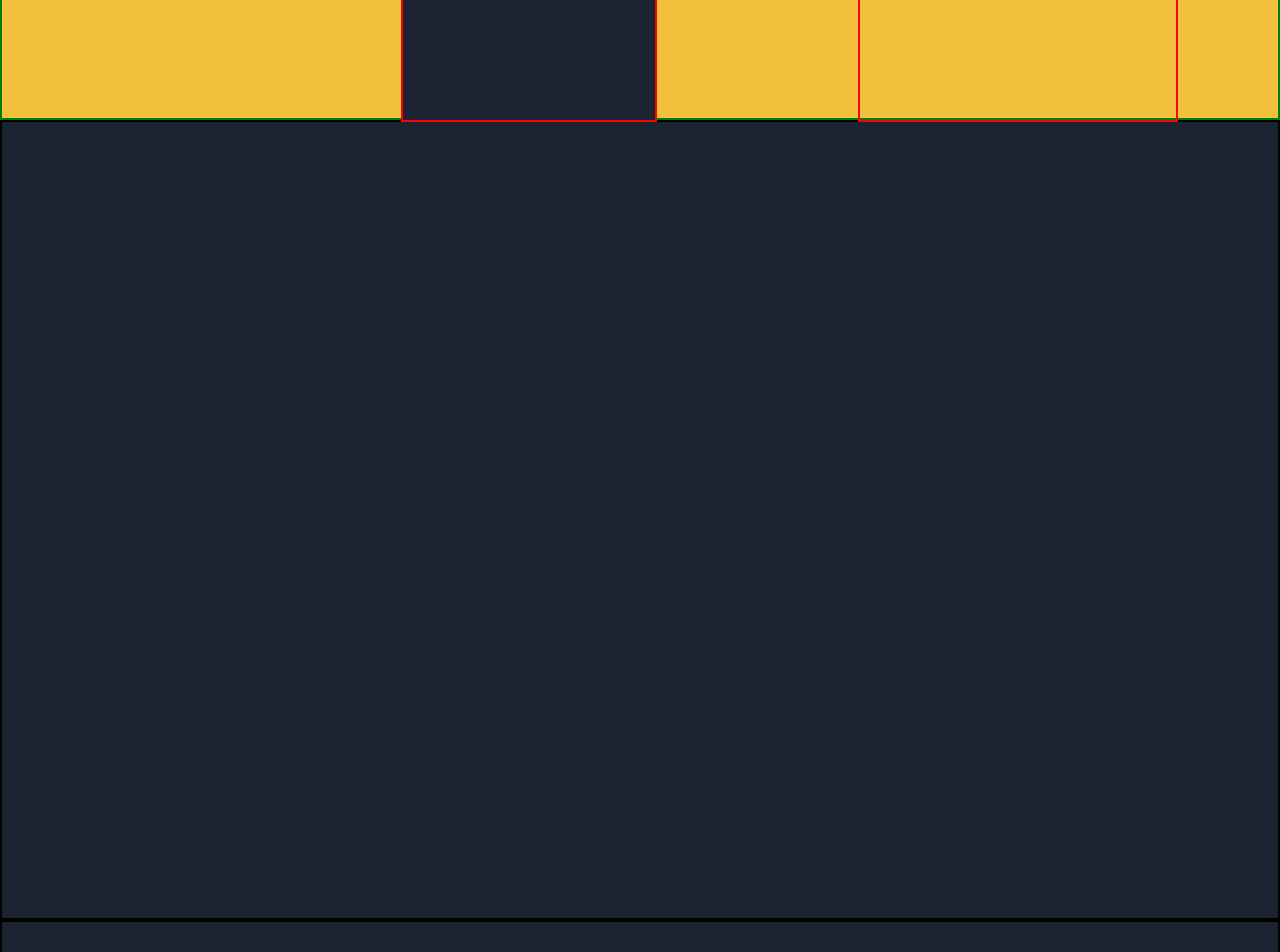
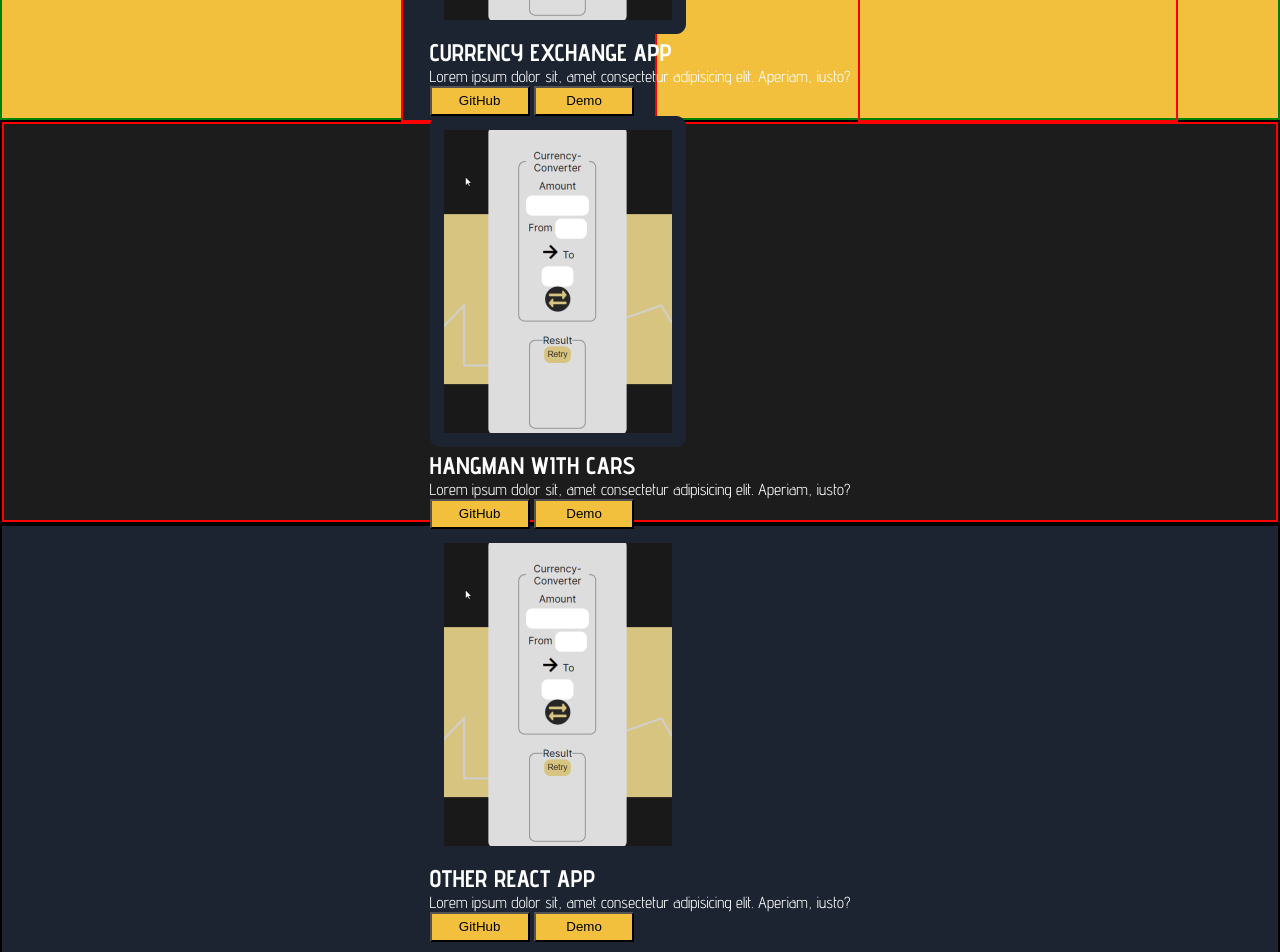
Before and after one commit to andreiBarut/web-portfolio, a plain HTML site: page index.html in a window 1280 px wide. Shown: the part 1480-2432 px from the top of the page. Drawn offline with Linux system fonts and the light colour scheme.

Commit message:
added third page

```diff
--- a/index.html
+++ b/index.html
@@ -57,7 +57,7 @@
 				</div>
 			</section>
 		</div>
-
+		<!-- ^SECOND PAGE - SKILLS PAGE -->
 		<div class="skills-page page">
 			<img src="img/plane.png" alt="#" class="moving-plane" />
 			<section class="skills-section">
@@ -89,7 +89,51 @@
 				<img src="img/close-tag.png" alt="#" />
 			</section>
 		</div>
-		<div class="projects-page page"></div>
+
+		<!--^  THIRD PAGE - PROJECTS PAGE-->
+		<div class="projects-page page">
+			<section class="project-section">
+				<div class="project-ss">
+					<img src="img/currency-app.png" alt="#" />
+					<article class="about-app">
+						<h2>CURRENCY EXCHANGE APP</h2>
+						<p>
+							Lorem ipsum dolor sit, amet consectetur adipisicing elit. Aperiam, iusto?
+						</p>
+						<div class="project-button-container">
+							<button>GitHub</button>
+							<button>Demo</button>
+						</div>
+					</article>
+				</div>
+				<div class="project-ss">
+					<img src="img/currency-app.png" alt="#" />
+					<article class="about-app">
+						<h2>HANGMAN WITH CARS</h2>
+						<p>
+							Lorem ipsum dolor sit, amet consectetur adipisicing elit. Aperiam, iusto?
+						</p>
+						<div class="project-button-container">
+							<button>GitHub</button>
+							<button>Demo</button>
+						</div>
+					</article>
+				</div>
+				<div class="project-ss">
+					<img src="img/currency-app.png" alt="#" />
+					<article class="about-app">
+						<h2>OTHER REACT APP</h2>
+						<p>
+							Lorem ipsum dolor sit, amet consectetur adipisicing elit. Aperiam, iusto?
+						</p>
+						<div class="project-button-container">
+							<button>GitHub</button>
+							<button>Demo</button>
+						</div>
+					</article>
+				</div>
+			</section>
+		</div>
 		<div class="footer-page page"></div>
 	</body>
 </html>
--- a/styles/style.css
+++ b/styles/style.css
@@ -2,6 +2,10 @@
 	box-sizing: border-box;
 	margin: 0;
 	padding: 0;
+}
+
+body {
+	font-family: "Advent Pro", sans-serif;
 }
 
 a {
@@ -13,7 +17,6 @@ a {
 	background-color: #1b2430;
 	height: 100vh;
 	border: 2px solid black;
-	font-family: "Advent Pro", sans-serif;
 }
 
 .accent-font {
@@ -286,3 +289,23 @@ section {
 		opacity: 0;
 	}
 }
+
+/* ^ THIRD PAGE */
+
+.projects-page {
+	background-color: #1c1c1c;
+	height: auto !important;
+}
+
+.project-section {
+	display: flex;
+	flex-direction: column;
+	color: #ffffff;
+	margin: 0;
+}
+
+.project-section button {
+	width: 100px;
+	height: 30px;
+	background-color: #f3c03d;
+}
```
Also changed, not shown: img/currency-app.png (added).
